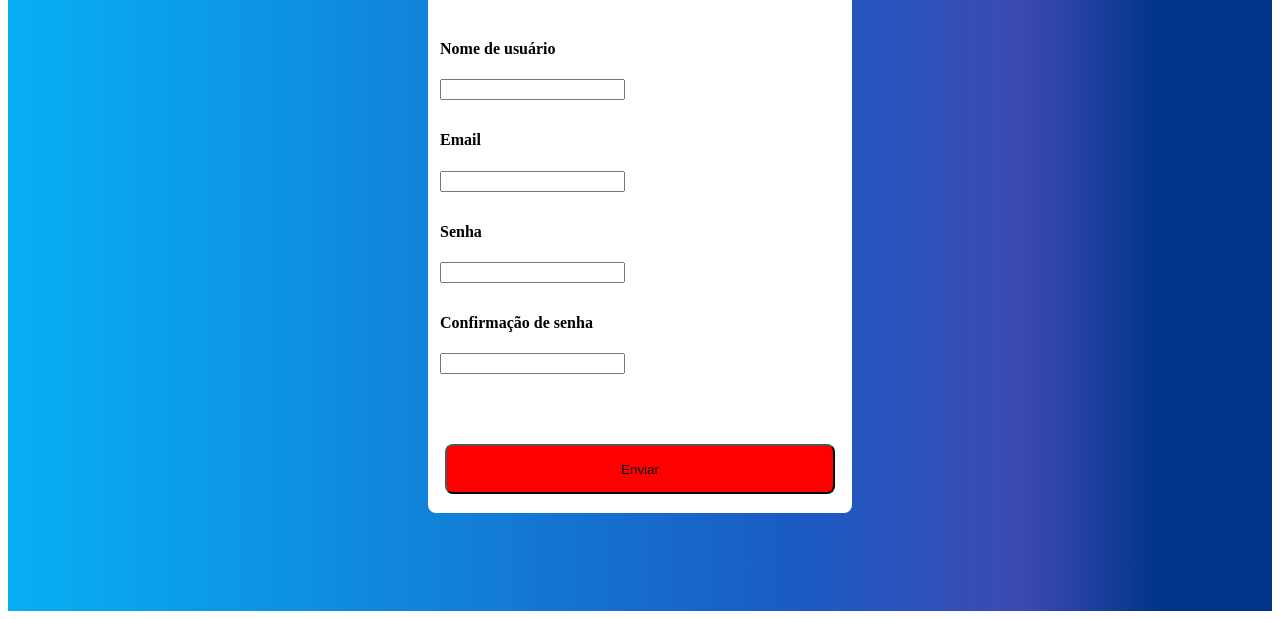
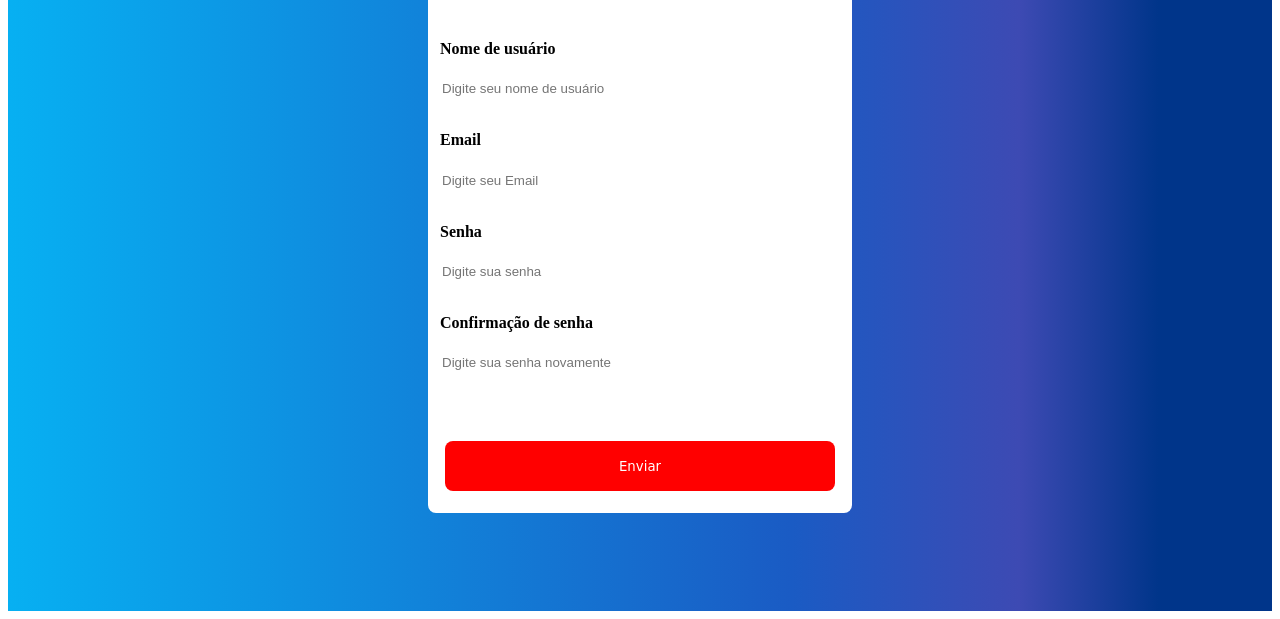
Before and after one commit to Geist-Stynger/Dw4, a plain HTML site: page index.html in a window 1280 px wide. Shown: the part 197-816 px from the top of the page. Drawn offline with Linux system fonts and the light colour scheme.

Commit message:
atualização2

```diff
--- a/index.html
+++ b/index.html
@@ -10,22 +10,27 @@
         <div class="papel">
            <h1> Criar Uma Conta</h1>
             <br>
+
             <div class="linha1">
             <h4>Nome de usuário</h4>
-            <input type="text" >
+            <input type="text" id="usuario" placeholder="Digite seu nome de usuário" >
             </div>
+
             <div class="linha1">
             <h4>Email</h4>
-            <input type="text" >
+            <input type="text" id="usuario" placeholder="Digite seu Email" >
             </div>
+
             <div class="linha1">
             <h4>Senha</h4>
-            <input type="text" >
+            <input type="text" id="usuario" placeholder="Digite sua senha" >
             </div>
+
             <div class="linha1">
             <h4>Confirmação de senha</h4>
-            <input type="text" >
+            <input type="text" id="usuario" placeholder="Digite sua senha novamente" >
             <div class="linha1"></div>
+
             <div class="espaco_botao">
             <button class="botao" type="submit">Enviar</button>
             </div>
--- a/styles_DW4.css
+++ b/styles_DW4.css
@@ -18,6 +18,9 @@
     height: 50px;
     background-color: red;
     border-radius: 8px;
+    color: white;
+    border-color: transparent;
+    font-family: cursive;
 }
 .espaco_botao{
     width: 400px;
@@ -29,3 +32,6 @@
     width: 95%;
     height: 70px;
 }
+#usuario{
+    border: transparent;
+}
```
